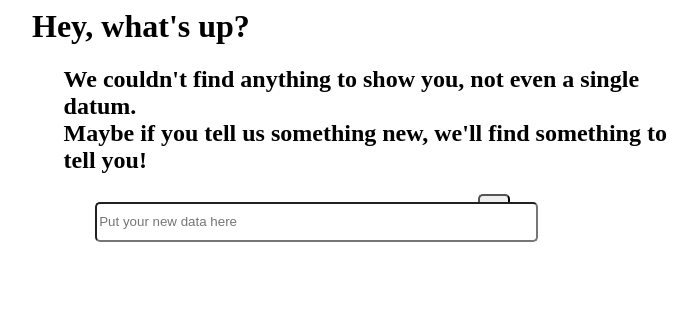
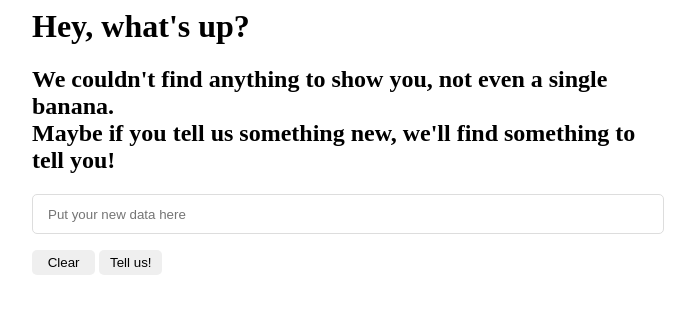
Before and after one commit to NoDataAvailable/not-a-datum, a Django app: page / in a window 1280 px wide. Shown: the top 314 px of the page, without its empty margins (292-990 px from the left). Run offline with Django 3.2, Linux system fonts and the light colour scheme.

Commit message:
Updated DB stuff for local co-operation

```diff
--- a/not_a_datum/settings.py
+++ b/not_a_datum/settings.py
@@ -119,6 +119,11 @@ INSTALLED_APPS = (
     'django.contrib.admindocs',
 )
 
+try:
+    from local_settings import *
+except ImportError:
+    pass
+
 # A sample logging configuration. The only tangible logging
 # performed by this configuration is to send an email to
 # the site admins on every HTTP 500 error when DEBUG=False.
--- a/not_a_datum/static/css/styles.css
+++ b/not_a_datum/static/css/styles.css
@@ -8,17 +8,18 @@
 }
 #instruction {
 	position: relative;
-	left: 5%;
 }
 #item {
-	position: relative;
 	left: 10%;
+	border: 1px solid #DDD;
 	border-radius: 5px;
 	height: 40px;
-	width: 70%;
+	width: 100%;
+	padding: 15px;
 }
-#item-button {
-	width: 5%;
+#home-button {
+	width: 10%;
+	border: none;
 	border-radius: 5px;
-	height: 40px;
+	height: 25px;
 }
--- a/not_a_datum/templates/base.html
+++ b/not_a_datum/templates/base.html
@@ -1,3 +1,4 @@
 <link rel="stylesheet" href="{{ STATIC_URL }}css/styles.css" type="text/css" media="screen" />
 
+
 {% block main %}{% endblock %}
--- a/not_a_datum/templates/home.html
+++ b/not_a_datum/templates/home.html
@@ -4,10 +4,13 @@
 
 <div id="prompt">
 	<h1 id="greet">Hey, what's up?</h1>
-	<h2 id="instruction">We couldn't find anything to show you, not even a single datum.<br/>Maybe if you tell us something new, we'll find something to tell you!</h2>
-	<form action="/" method="post" name="something_new">
+	<h2 id="instruction">We couldn't find anything to show you, not even a single {{ info }}.<br/>Maybe if you tell us something new, we'll find something to tell you!</h2>
+	<form action="/submit/" method="post" name="something_new"> {% csrf_token %}
 		<input type="text" name="item" id="item" placeholder="Put your new data here">
-		<button type="submit" id="item-button">Tell us!</button>
+		<p>
+		<button type="reset" id="home-button">Clear</button>
+		<button type="submit" id="home-button">Tell us!</button>
+		</p>
 	</form>
 </div>
 
--- a/not_a_datum/urls.py
+++ b/not_a_datum/urls.py
@@ -17,4 +17,5 @@ urlpatterns = patterns('',
 
     url(r'^$', 'not_a_datum.views.home'),
     url(r'^hello/$', 'not_a_datum.views.hello'),
+    url(r'^submit/$', 'not_a_datum.views.submit'),
 )
--- a/not_a_datum/views.py
+++ b/not_a_datum/views.py
@@ -8,8 +8,14 @@ from django.template.loader import get_template
 
 def home(request):
     context = {}
-#    return HttpResponse("<h1>No Data To Be Found!</h1> None at all")
+    context['info'] = "banana"
     return render_to_response('home.html', context, RequestContext(request))
+
+def submit(request):
+    if request.POST:
+        return HttpResponse("We got " + request.POST['item'])
+    else:
+        return HttpResponse("Nope :(")
 
 def hello(request):
     return HttpResponse("Hello world")
```
Also changed, not shown: 1 other file.
